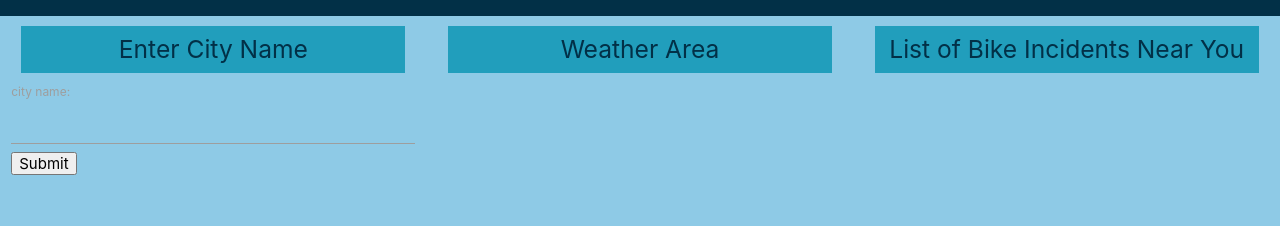
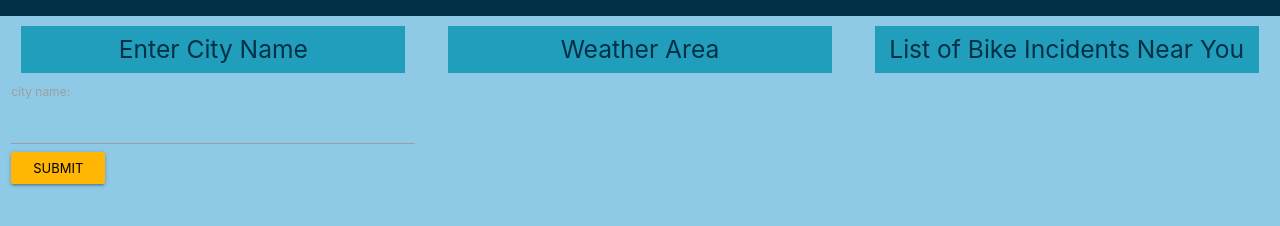
Before and after one commit to atleastitsanethosman/bike-buddy, a plain HTML site: page index.html in a window 1280 px wide. Shown: the part 222-448 px from the top of the page. Drawn offline with nearby package versions, Linux system fonts and the light colour scheme.

Commit message:
coloring, styling, button colors

```diff
--- a/assets/css/style.css
+++ b/assets/css/style.css
@@ -6,6 +6,9 @@
     --orange: #fb8500;
   }
 
+  * {
+    font-family: 'Quicksand', sans-serif;
+  }
 
 .headerStyle {
     background-color: var(--prussianBlue);
@@ -23,3 +26,11 @@
     padding: 10px;
     margin: 10px;
 }
+
+.findBtn {
+   background-color: var(--honeyYellow);
+}
+
+.findBtn:hover {
+    background-color: var(--blueGreen);
+}
--- a/index.html
+++ b/index.html
@@ -43,7 +43,7 @@
                         <form >
                             <label for="city">city name:</label><br>
                             <input type="text" id="city" name="city" value=""><br>
-                            <input type="submit" value="Submit">
+                            <input class="waves-effect waves-light btn-small findBtn" type="submit" value="Submit">
                         </form>
                     </div>
                     <div class="recent-searches">
```
